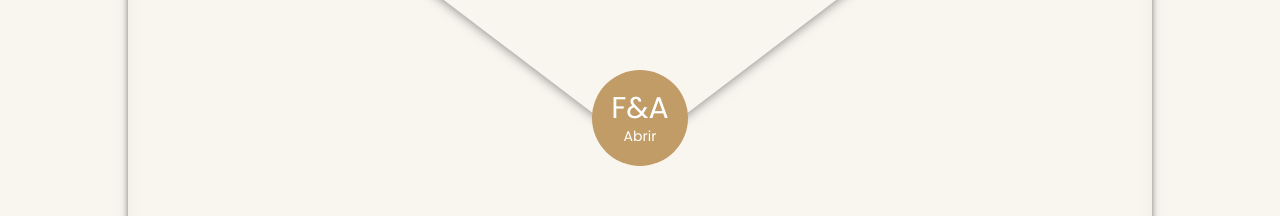
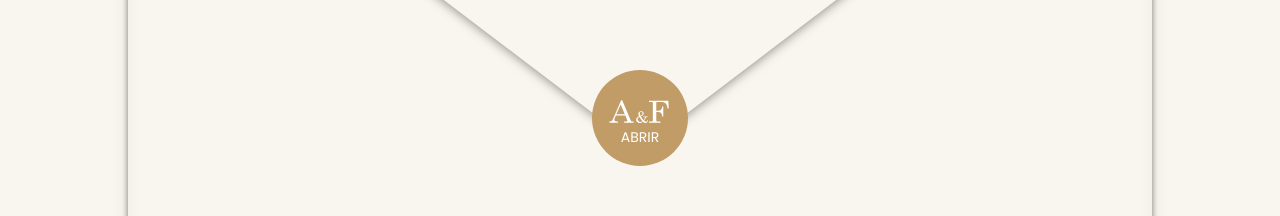
Before and after one commit to tomassalina/franco-abigail-wedding, a Next.js app: page / in a window 1280 px wide. Shown: the part 282-498 px from the top of the page. Built offline with nearby package versions, Linux system fonts and the light colour scheme.

Commit message:
refactor(invitation-letter): improve the letter button (cta) for looking like the design

```diff
--- a/app/components/invitationt-letter.tsx
+++ b/app/components/invitationt-letter.tsx
@@ -1,3 +1,5 @@
+import Image from "next/image";
+
 interface InvitationLetterProps {
   handleOpen: () => void;
 }
@@ -21,10 +23,18 @@ export default function InvitationLetter({
 
       <button
         onClick={handleOpen}
-        className="absolute border-0 outline-0 cursor-pointer bg-secondary tracking-normal leading-none w-16 h-16 md:w-24 md:h-24 rounded-full text-white"
+        className="absolute border-0 outline-0 cursor-pointer bg-secondary tracking-normal leading-none w-18 h-18 md:w-24 md:h-24 rounded-full text-white flex flex-col gap-1 items-center justify-center"
       >
-        <p className="text-xl md:text-3xl">F&A</p>
-        <span className="text-xs md:text-sm">Abrir</span>
+        <div className="md:pr-[2px] pt-3">
+          <Image
+            src="/icons/logo.icon[mini].svg"
+            alt="Fran and Abigail logo mini"
+            width={60}
+            height={23}
+            className="w-12 h-4 md:w-[60px] md:h-[23px] object-contain"
+          />
+        </div>
+        <span className="text-xs md:text-sm uppercase">Abrir</span>
       </button>
     </div>
   );
```
